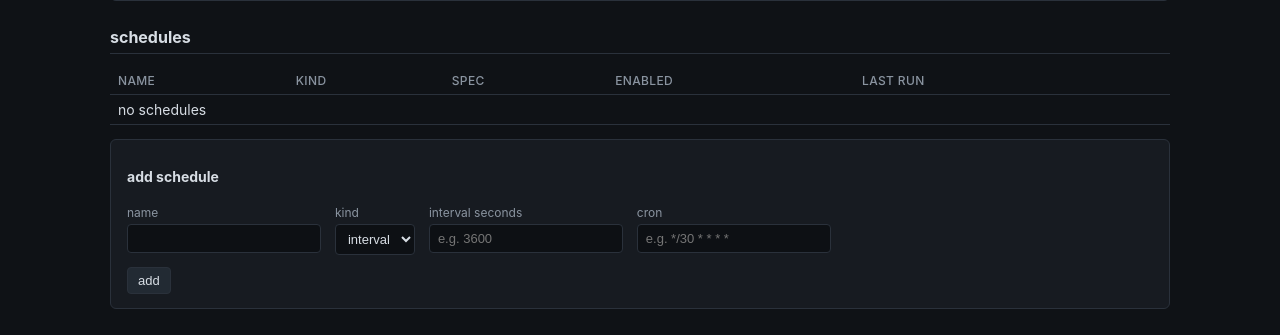
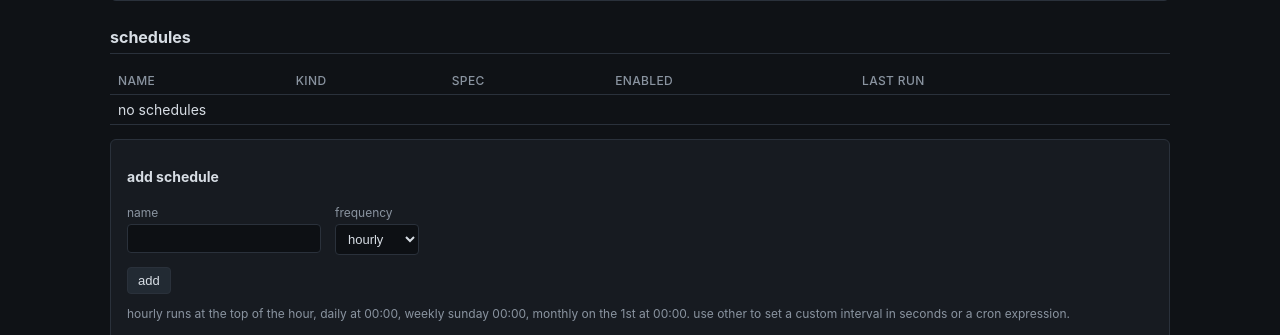
Before and after one commit to sec0ps/va-pt, a Flask app: template darkweb-recon/console/templates/workspace.html in a window 1280 px wide. Shown: the part 379-714 px from the top of the page. Run offline with Flask 3, Linux system fonts and the light colour scheme; the template is opened without the code that fills it, so the values that code supplies are empty.

Commit message:
Update workspace.html

```diff
--- a/darkweb-recon/console/templates/workspace.html
+++ b/darkweb-recon/console/templates/workspace.html
@@ -47,6 +47,7 @@
 </div>
 
 <h2>schedules</h2>
+{% set preset_specs = {'hourly': 'every hour', 'daily': 'daily 00:00', 'weekly': 'sun 00:00', 'monthly': '1st 00:00'} %}
 <table>
 <thead><tr><th>name</th><th>kind</th><th>spec</th><th>enabled</th><th>last run</th><th></th></tr></thead>
 <tbody>
@@ -54,7 +55,7 @@
 <tr>
 <td>{{ s.name or '' }}</td>
 <td>{{ s.kind }}</td>
-<td class="mono">{% if s.kind == 'interval' %}{{ s.interval_seconds }}s{% else %}{{ s.cron }}{% endif %}</td>
+<td class="mono">{% if s.kind == 'interval' %}{{ s.interval_seconds }}s{% elif s.kind == 'cron' %}{{ s.cron }}{% else %}{{ preset_specs.get(s.kind, s.kind) }}{% endif %}</td>
 <td>{{ 'yes' if s.enabled else 'no' }}</td>
 <td>{{ (s.last_run_at or '')[:19] }}</td>
 <td>
@@ -72,13 +73,23 @@
 <h3>add schedule</h3>
 <form method="post" action="{{ url_for('ui.add_schedule', wid=ws.id) }}">
 <label>name<input name="name"></label>
-<label>kind
-<select name="kind">
+<label>frequency
+<select name="frequency" id="freqSelect">
+<option value="hourly">hourly</option>
+<option value="daily">daily</option>
+<option value="weekly">weekly</option>
+<option value="monthly">monthly</option>
+<option value="other">other</option>
+</select></label>
+<span id="customFields">
+<label>custom kind
+<select name="custom_kind">
 <option value="interval">interval</option>
 <option value="cron">cron</option>
 </select></label>
 <label>interval seconds<input name="interval_seconds" placeholder="e.g. 3600"></label>
 <label>cron<input name="cron" placeholder="e.g. */30 * * * *"></label>
+</span>
 <div class="sources">
 {% for s in sources %}
 <label class="inline"><input type="checkbox" name="sources" value="{{ s.name }}"> {{ s.name }}</label>
@@ -86,6 +97,16 @@
 </div>
 <button type="submit">add</button>
 </form>
+<p class="hint">hourly runs at the top of the hour, daily at 00:00, weekly sunday 00:00, monthly on the 1st at 00:00. use other to set a custom interval in seconds or a cron expression.</p>
+<script>
+(function () {
+  var sel = document.getElementById('freqSelect');
+  var custom = document.getElementById('customFields');
+  function update() { custom.style.display = sel.value === 'other' ? '' : 'none'; }
+  sel.addEventListener('change', update);
+  update();
+})();
+</script>
 </div>
 
 <h2>findings <small>new {{ counts.get('new', 0) }} confirmed {{ counts.get('confirmed', 0) }} dismissed {{ counts.get('dismissed', 0) }}</small></h2>
```
